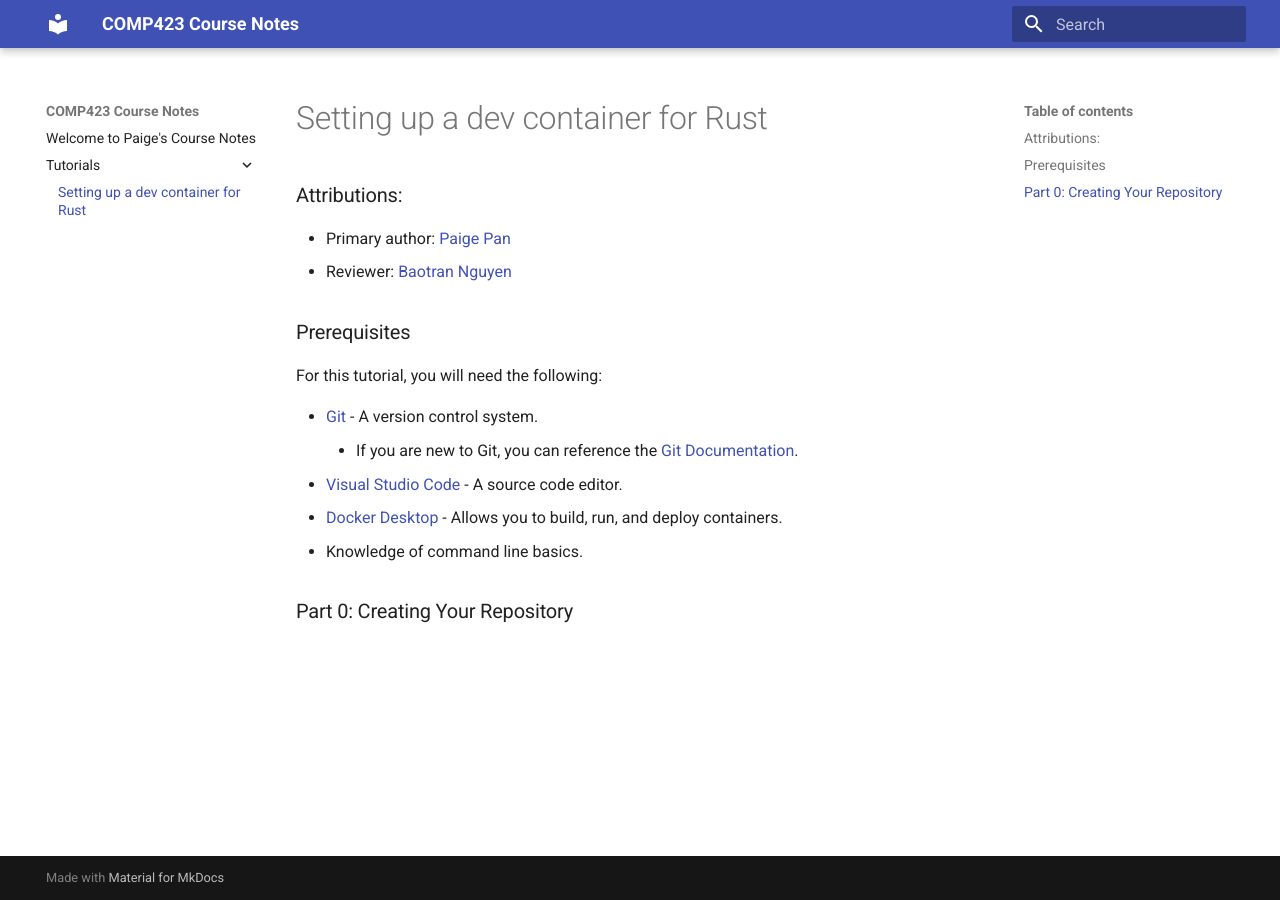
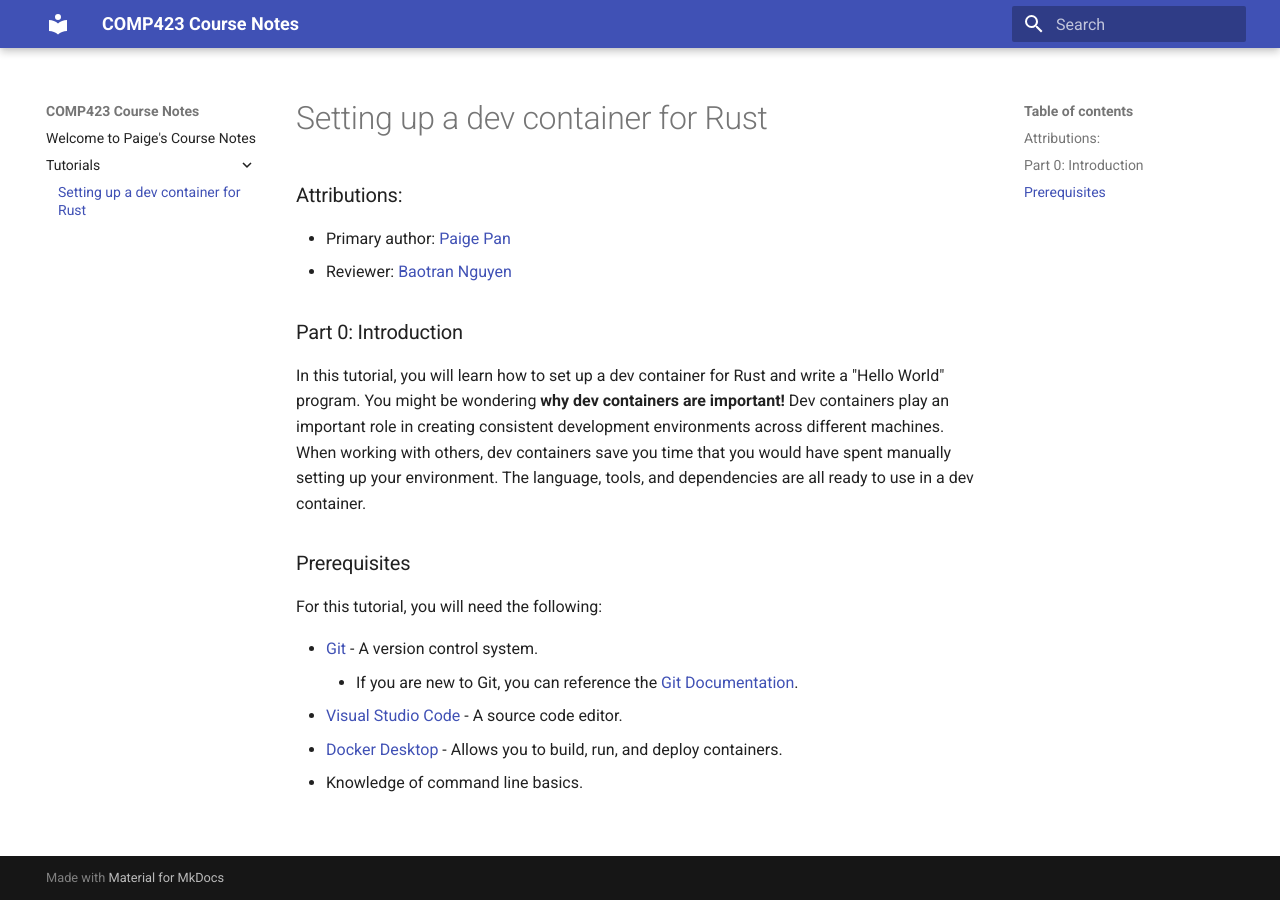
Before and after one commit to ppan1229/comp423-course-notes, an MkDocs documentation site: the page built from docs/tutorials/rust-setup.md, in a window 1280 px wide. Built offline with MkDocs 1.6.1 and Material for MkDocs 9.7.7, drawn with Linux system fonts in a browser that asks for light colours.

Commit message:
Added part 0, brief introduction.

```diff
--- a/docs/tutorials/rust-setup.md
+++ b/docs/tutorials/rust-setup.md
@@ -5,7 +5,16 @@
 * Primary author: [Paige Pan](https://github.com/ppan1229)
 * Reviewer: [Baotran Nguyen](https://github.com/bnln7)
 
+### Part 0: Introduction
+
+In this tutorial, you will learn how to set up a dev container for Rust and write a "Hello World" program.
+You might be wondering **why dev containers are important!**
+Dev containers play an important role in creating consistent development environments across different machines.
+When working with others, dev containers save you time that you would have spent manually setting up your environment.
+The language, tools, and dependencies are all ready to use in a dev container.
+
 ### Prerequisites
+
 For this tutorial, you will need the following:
 
 + [Git](https://git-scm.com/book/en/v2/Getting-Started-Installing-Git) - A version control system.
@@ -13,5 +22,3 @@ For this tutorial, you will need the following:
 + [Visual Studio Code](https://code.visualstudio.com/Download) - A source code editor.
 + [Docker Desktop](https://www.docker.com/products/docker-desktop/) - Allows you to build, run, and deploy containers.
 + Knowledge of command line basics.
-
-### Part 0: Creating Your Repository
--- a/mkdocs.yml
+++ b/mkdocs.yml
@@ -5,3 +5,15 @@ markdown_extensions:
   - admonition
   - pymdownx.details
   - pymdownx.superfences
+markdown_extensions:
+  - pymdownx.highlight:
+      anchor_linenums: true
+      line_spans: __span
+      pygments_lang_class: true
+  - pymdownx.inlinehilite
+  - pymdownx.snippets
+  - pymdownx.superfences
+markdown_extensions:
+  - def_list
+  - pymdownx.tasklist:
+      custom_checkbox: true
```
Also changed, not shown: 1 other file.
